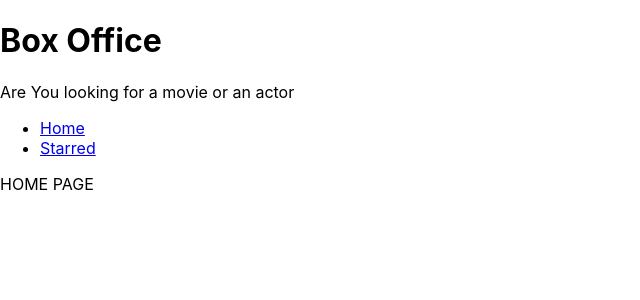
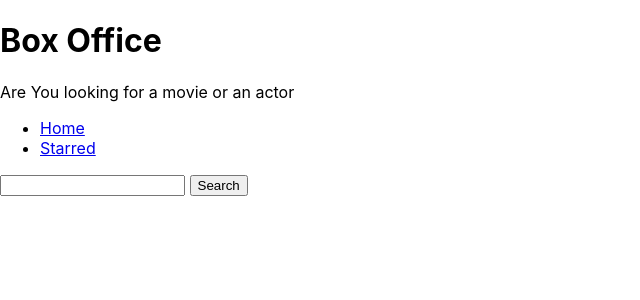
Before and after one commit to abhay9013/BoxOffice, a React (Create React App) app: page / in a window 1280 px wide. Shown: the top 300 px of the page, without its empty margins (0-640 px from the left). Built offline with nearby package versions, Linux system fonts and the light colour scheme.

Commit message:
fetch and display data from tvmaze api

```diff
--- /dev/null
+++ b/src/api/tvmaze.js
@@ -0,0 +1,9 @@
+const BASE_URL="https://api.tvmaze.com";
+
+const apiget = async (querystr)=>{
+    const resp = await fetch(`${BASE_URL}${querystr}`);
+    const body = await resp.json();
+    return body;
+};
+
+export const searchShows=(query)=>apiget(`/search/shows?q=${query}`);
--- a/src/pages/Home.jsx
+++ b/src/pages/Home.jsx
@@ -1,5 +1,48 @@
+import { useState } from 'react';
+import { searchShows } from './../api/tvmaze';
+
 const Home = () => {
-  return <div>HOME PAGE</div>;
+  const [searchStr, setSearchStr] = useState('');
+  const [apiData, setApiData] = useState(null);
+  const [apiDataError, setapiDataError] = useState(null);
+
+  const onSearchIpChange = ev => {
+    setSearchStr(ev.target.value);
+  };
+
+  const onSearch = async ev => {
+    ev.preventDefault();
+    try {
+      setapiDataError(null);
+      const result = await searchShows(searchStr);
+      setApiData(result);
+    } catch (error) {
+      setapiDataError(error);
+    }
+  };
+
+  const renderApidata = () => {
+    if (apiDataError) {
+      return <div>Error Occured : {apiDataError.message}</div>;
+    }
+
+    if (apiData) {
+      return apiData.map(data => (
+        <div key={data.show.id}>{data.show.name}</div>
+      ));
+    }
+  };
+
+  return (
+    <div>
+      <form onSubmit={onSearch}>
+        <input type="text" value={searchStr} onChange={onSearchIpChange} />{' '}
+        {/*value here specify two way data binding*/}
+        <button type="submit">Search</button>
+      </form>
+      <div>{renderApidata()}</div>
+    </div>
+  );
 };
 
 export default Home;
```
